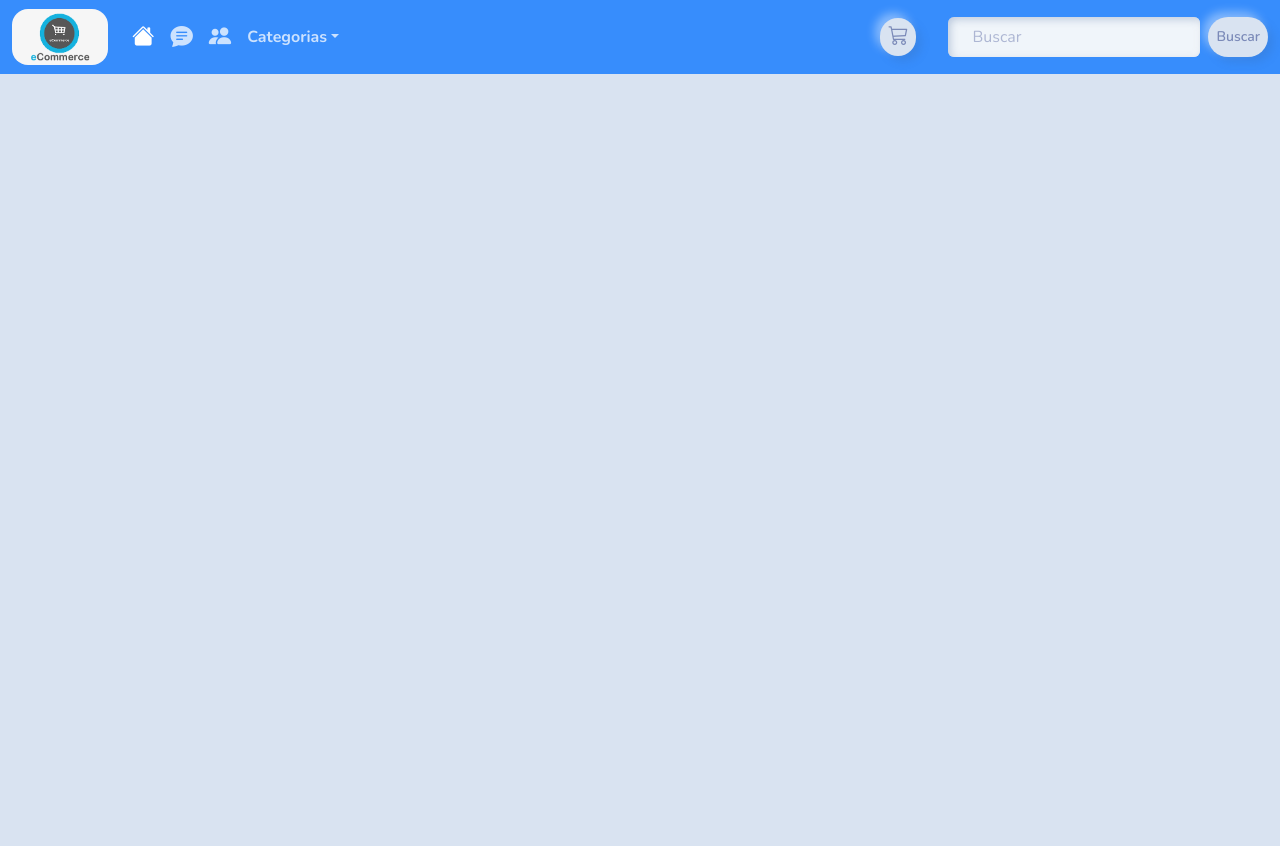
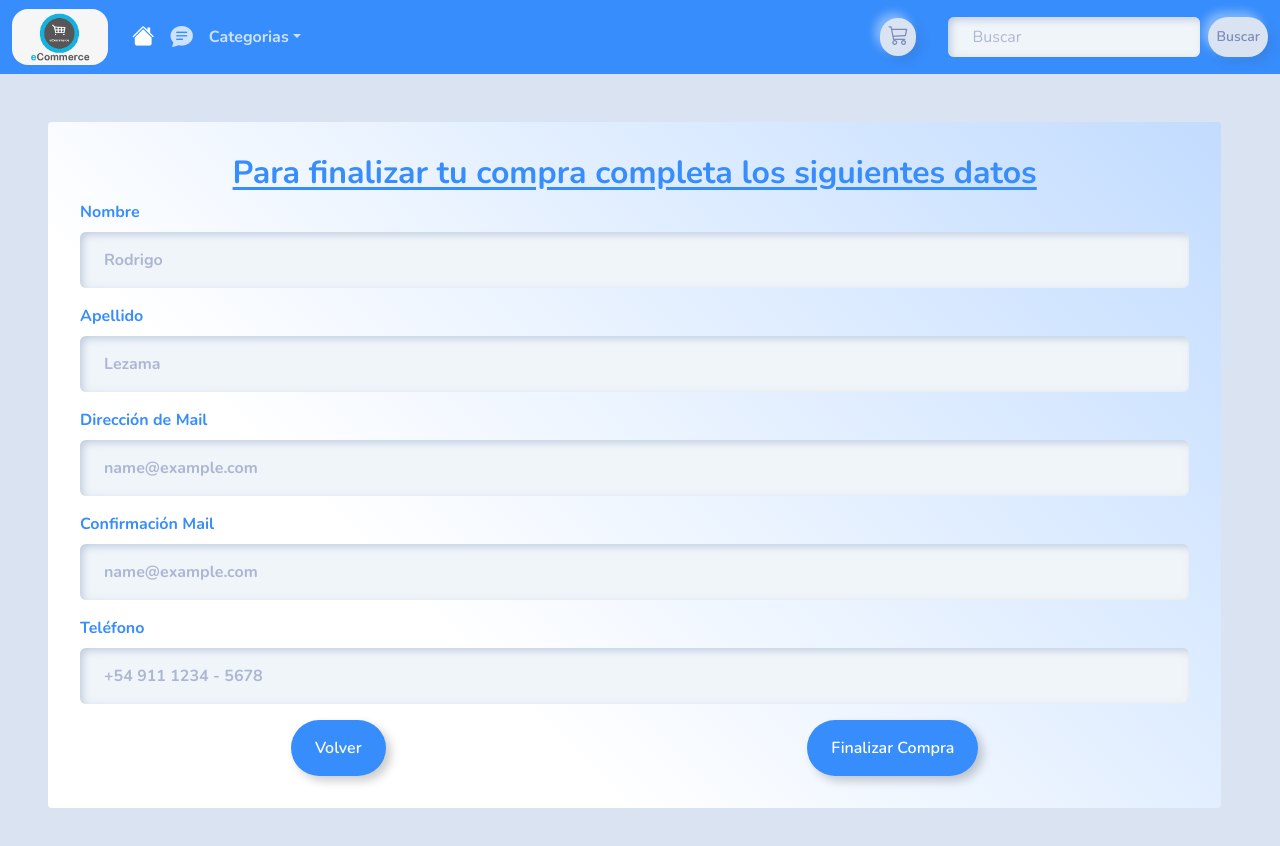
Before and after one commit to RodrigoL17/E-ccommerce-React-Final-Project, a React (Create React App) app: page /Checkout in a window 1280 px wide. Shown: the top 846 px of the page. Before the commit the page ends 800 px from the top, so only its background shows below. Built offline with nearby package versions, Linux system fonts and the light colour scheme; no server answers.

Commit message:
agregando checkout de compra

```diff
--- a/package.json
+++ b/package.json
@@ -13,6 +13,7 @@
     "react-scripts": "5.0.1",
     "react-star-ratings": "^2.3.0",
     "sass": "^1.55.0",
+    "sweetalert2": "^11.6.1",
     "web-vitals": "^2.1.4"
   },
   "scripts": {
--- a/src/components/App.jsx
+++ b/src/components/App.jsx
@@ -4,7 +4,7 @@ import "../styles/scss/card.scss"
 import "../styles/scss/card-detalle.scss"
 import "../styles/scss/formulario.scss"
 import Navbar from "./content/navbar";
-import About from "./content/about";
+import Checkout from "./content/checkout";
 import Carrito from "./content/carrito";
 import Contacto from "./content/contacto";
 import ListItemContainer from "./content/list-item-container";
@@ -20,12 +20,12 @@ function App() {
       <Navbar/>
       <Routes>
         <Route element={<ListItemContainer/>} path="/"/>
-        <Route element={<About/>} path="/About"/>
         <Route element={<Contacto/>} path="/Contacto"/>
         <Route element={<Carrito/>} path="/Carrito"/>
         <Route element={<DetailItem/>} path="/Producto/:id"/>
         <Route element={<Categoria/>} path="/Categorias/:categoria"/>
         <Route element={<Carrito/>} path="/Carrito"/>
+        <Route element={<Checkout/>} path="/Checkout"/>
       </Routes>
     </BrowserRouter>
     </>
--- a/src/components/content/about.jsx
+++ /dev/null
@@ -1,11 +0,0 @@
-import React from 'react';
-
-const About = () => {
-    return (
-        <>
-            <h1>About</h1>
-        </>
-    );
-}
-
-export default About;
--- a/src/components/content/carrito.jsx
+++ b/src/components/content/carrito.jsx
@@ -3,12 +3,14 @@ import { Link } from "react-router-dom";
 import { CarritoContext } from "../../context/carritoContext";
 
 const Carrito = () => {
-  const { carrito, quitarProducto } = useContext(CarritoContext);
+  const { carrito, quitarProducto} = useContext(CarritoContext);
   const [carritoLocal, setCarritoLocal] = useState([]);
+  const [ total, setTotal] = useState(0)
   useEffect(() => {
+    const sumaTotal = carrito.map((prod) => parseInt(prod.price) * parseInt(prod.cantidad))
     const prodMostrar = carrito.map((prod) => (
       <div className="card card-producto" key={`${prod.id}`}>
-        <img src={prod.images[0]} alt={prod.title} className="card-img" />
+        <img src={prod.images[0]} alt={prod.title} className="card-img mt-2" />
         <div className="card-body">
           <h5 className="card-title text-primary">{prod.title}</h5>
           <p className="card-text">
@@ -21,20 +23,45 @@ const Carrito = () => {
             Cantidad: <span className="precio">{prod.cantidad}</span>
           </p>
           <p className="card-text">
-            Subtotal: <span className="precio">${prod.cantidad * prod.price}</span>
+            Subtotal:{" "}
+            <span className="precio">${prod.cantidad * prod.price}</span>
           </p>
         </div>
-        <button className="btn btn-sm btn-outline-dark align-self-center mb-2" data-title="Eliminar del carrito" onClick={() => quitarProducto(prod)}><i className="bi bi-trash"></i></button>
+        <button
+          className="btn btn-sm btn-outline-dark align-self-center mb-2"
+          data-title="Eliminar del carrito"
+          onClick={() => quitarProducto(prod)}
+        >
+          <i className="bi bi-trash"></i>
+        </button>
       </div>
+
     ));
+    if(sumaTotal.length !== 0){
+      const valorTotal = sumaTotal.reduce((a,b)=> a + b)
+      setTotal(valorTotal)
+    }
     setCarritoLocal(prodMostrar);
+
   }, [carrito]);
   return carritoLocal.length !== 0 ? (
-    <div className="row list-item-container">{carritoLocal}</div>
+    <>
+      <h1 className="text-center text-primary">Estos son los productos de tu carrito</h1>
+      <div className="row list-item-container">{carritoLocal}</div>
+      <div className="finalizar-compra">
+        <h2 className="text-center">Total a pagar:<span className="fw-bold text-primary"> ${total}</span></h2>
+        <Link className="btn btn-outline-primary" to="/Checkout">Completar Datos</Link>
+      </div>
+
+    </>
   ) : (
     <div className="mt-3 d-flex flex-column align-items-center">
-      <h2 className="text-center">El carrito aún no contiene ningun producto</h2>
-      <Link className="btn btn-outline-primary btn-sm" to="/">Dirigete a la tienda <i className="bi bi-house-fill"></i></Link>
+      <h2 className="text-center">
+        El carrito aún no contiene ningun producto
+      </h2>
+      <Link className="btn btn-outline-primary btn-sm" to="/">
+        Dirigete a la tienda <i className="bi bi-house-fill"></i>
+      </Link>
     </div>
   );
 };
--- /dev/null
+++ b/src/components/content/checkout.jsx
@@ -0,0 +1,78 @@
+import React, {useContext} from 'react';
+import { Link } from "react-router-dom";
+import { confirmacionDeCompra } from '../../utilities/funciones_utiles';
+import { CarritoContext } from '../../context/carritoContext';
+
+const Checkout = () => {
+    const {vaciarCarrito} = useContext(CarritoContext);
+
+    return (
+        <>
+             <div className="col-11 ms-5 mt-5 mb-5 formulario">
+        <h2 className="text-center text-primary">Para finalizar tu compra completa los siguientes datos</h2>
+        <div className="mb-3">
+          <label htmlFor="exampleFormControlInput1" className="form-label text-primary">
+           Nombre
+          </label>
+          <input
+            type="email"
+            className="form-control text-dark input-contacto"
+            id="exampleFormControlInput1"
+            placeholder="Rodrigo"
+          />
+        </div>
+        <div className="mb-3">
+          <label htmlFor="exampleFormControlInput1" className="form-label text-primary">
+            Apellido
+          </label>
+          <input
+            type="email"
+            className="form-control text-dark input-contacto"
+            id="exampleFormControlInput1"
+            placeholder="Lezama"
+          />
+        </div>
+        <div className="mb-3">
+          <label htmlFor="exampleFormControlInput1" className="form-label text-primary">
+            Dirección de Mail
+          </label>
+          <input
+            type="email"
+            className="form-control text-dark input-contacto"
+            id="exampleFormControlInput1"
+            placeholder="name@example.com"
+          />
+        </div>
+        <div className="mb-3">
+          <label htmlFor="exampleFormControlInput1" className="form-label text-primary">
+            Confirmación Mail
+          </label>
+          <input
+            type="email"
+            className="form-control text-dark input-contacto"
+            id="exampleFormControlInput1"
+            placeholder="name@example.com"
+          />
+        </div>
+        <div className="mb-3">
+          <label htmlFor="exampleFormControlInput2" className="form-label text-primary">
+            Teléfono
+          </label>
+          <input
+            type="tel"
+            className="form-control text-dark input-contacto"
+            id="exampleFormControlInput2"
+            placeholder="+54 911 1234 - 5678"
+          />
+        </div>
+        <div className="botones-formulario">
+        <Link type="button" className="btn btn-outline-primary" to="/Carrito">Volver</Link>
+        <Link type="submit" className="btn btn-outline-primary" onClick={() => {confirmacionDeCompra()
+        vaciarCarrito()}} to="/">Finalizar Compra</Link>
+        </div>
+      </div>
+        </>
+    );
+}
+
+export default Checkout;
--- a/src/components/content/list-item-container.jsx
+++ b/src/components/content/list-item-container.jsx
@@ -4,7 +4,6 @@ import Card from "../layout/card";
 
 const ListItemContainer = () => {
   const [productos, setProductos] = useState([]);
-  const [idProducto, setIdProducto] = useState([]);
 
   useEffect(() => {
     getProductos().then(prods => {
--- a/src/components/layout/navbar/ul-links.jsx
+++ b/src/components/layout/navbar/ul-links.jsx
@@ -15,9 +15,6 @@ const UlLinks = () => {
         <Link className="nav-link" data-title="Contacto" to="/Contacto">
         <i className="bi bi-chat-text-fill nav-link-icon"></i>
         </Link>
-        <Link className="nav-link" data-title="Nosotros" to="/About">
-        <i className="bi bi-people-fill nav-link-icon"></i>
-        </Link>
         <DropdownMenu />
       </ul>
     </>
--- a/src/context/carritoContext.jsx
+++ b/src/context/carritoContext.jsx
@@ -26,6 +26,11 @@ const CarritoProvider = (props) => {
         setCarrito([...aux])
     }
 
+
+    const vaciarCarrito = () => {
+        setCarrito([])
+    }
+
     return (
         <>
             <CarritoContext.Provider value={{carrito, agregarAlCarrito, quitarProducto}}>
--- a/src/styles/scss/App.scss
+++ b/src/styles/scss/App.scss
@@ -74,4 +74,13 @@ input::-webkit-inner-spin-button {
   margin: 0;
 }
 
-.bi-trash{font-size: 1.2rem;}
+.bi-trash{
+    font-size: 1.2rem;
+}
+
+.finalizar-compra{
+    display: flex;
+    flex-direction: column;
+    justify-content: center;
+    align-items: center;
+}
--- a/src/utilities/firebase.js
+++ b/src/utilities/firebase.js
@@ -1,5 +1,5 @@
 import { initializeApp } from "firebase/app";
-import { collection, addDoc, getFirestore, getDocs, getDoc } from "firebase/firestore";
+import { collection, addDoc, getFirestore, getDocs, getDoc, doc, updateDoc} from "firebase/firestore";
 
 // Your web app's Firebase configuration
 const firebaseConfig = {
@@ -41,4 +41,9 @@ const getProductos = async () => {
     return items
 }
 
-export {cargarBaseDeDatos, getProductos}
+const updateProducto = async (id, info) => {
+    const estado = await updateDoc(doc(db, "products", id), info)
+    return estado
+}
+
+export {cargarBaseDeDatos, getProductos, updateProducto}
--- a/src/utilities/funciones_utiles.js
+++ b/src/utilities/funciones_utiles.js
@@ -1,7 +1,20 @@
-
+import Swal from "sweetalert2"
 // const consultarAPI = async () => {
 //     const response = await fetch("https://dummyjson.com/products");
 //     const data  = await response.json();
 //     return data.products
 // }
 //  export {consultarAPI}
+
+const confirmacionDeCompra = ()=> {
+    Swal.fire({
+        toast: true,
+        position: 'top-end',
+        icon: 'success',
+        title: "Tu compra se ha realizado con exito",
+        showConfirmButton: false,
+        timer: 1500
+      })
+}
+
+  export {confirmacionDeCompra}
```
Also changed, not shown: 2 other files (tests, documents, lock files or other folders).
